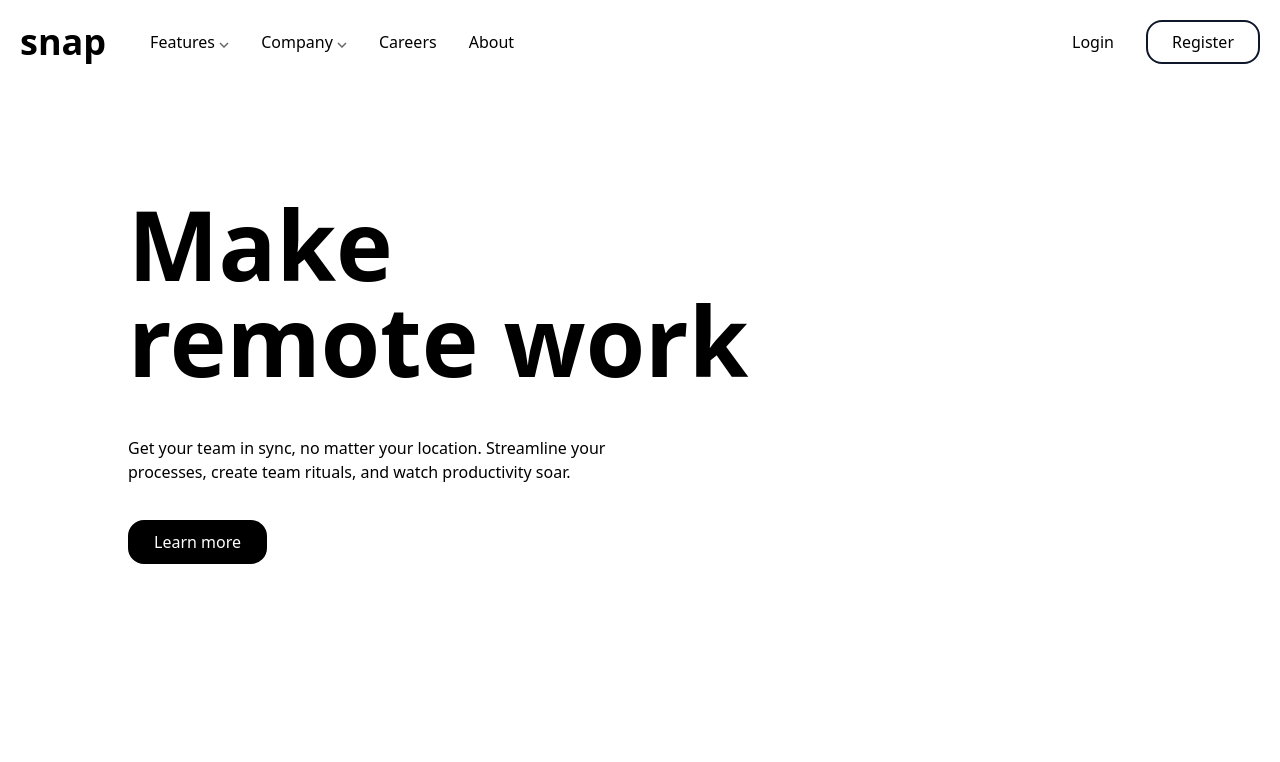
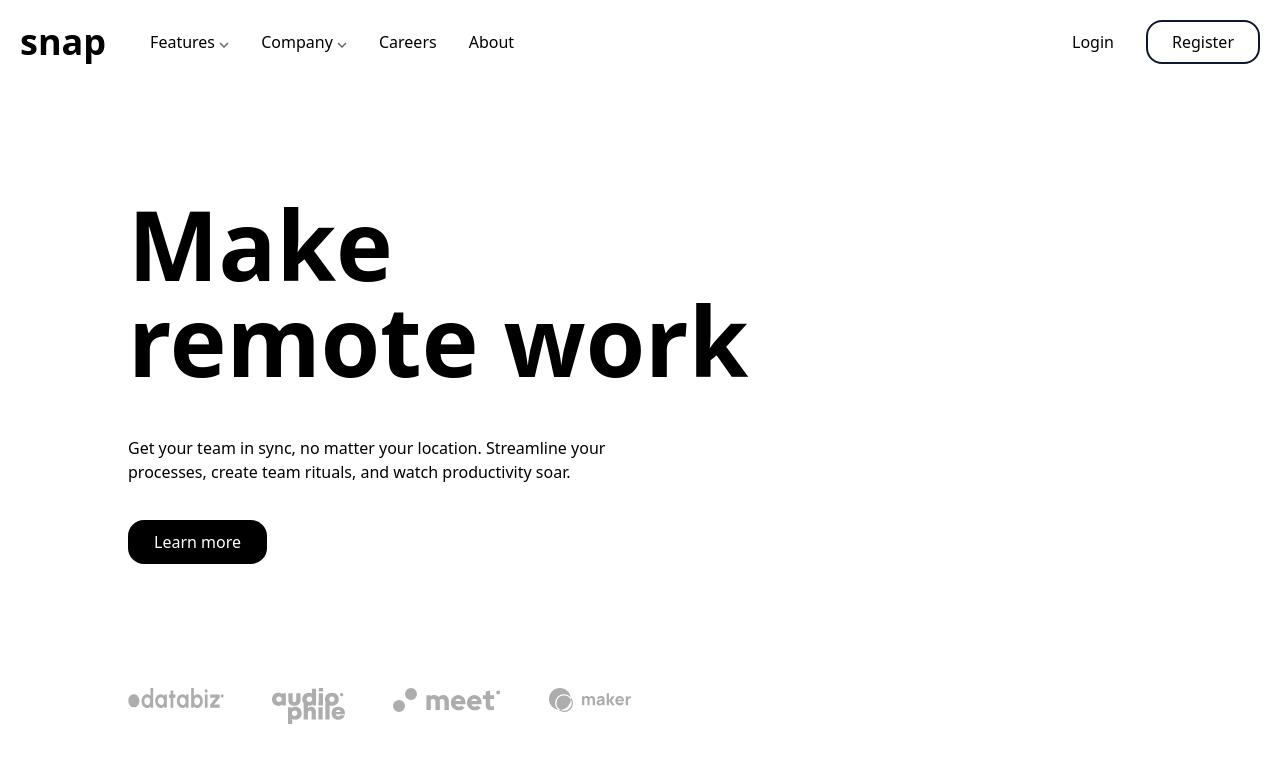
Before and after one commit to ColeJJ/intro_dropdown, a Next.js app: page / in a window 1280 px wide. Shown: the top 762 px of the page. Built offline with nearby package versions, Linux system fonts and the light colour scheme.

Commit message:
added partners section

```diff
--- /dev/null
+++ b/components/partners.tsx
@@ -0,0 +1,12 @@
+const Partners = () => {
+	return (
+		<div className='relative flex space-x-12 top-80 left-32'>
+			<img src='../images/client-databiz.svg' className='w-24 h-5' />
+			<img src='../images/client-audiophile.svg' className='' />
+			<img src='../images/client-meet.svg' className='h-6' />
+			<img src='../images/client-maker.svg' className='h-6' />
+		</div>
+	)
+}
+
+export default Partners
--- a/pages/index.tsx
+++ b/pages/index.tsx
@@ -1,6 +1,7 @@
 import type { NextPage } from 'next'
 import Head from 'next/head'
 import Header from '../components/header'
+import Partners from '../components/partners'
 import Text from '../components/text'
 
 /**
@@ -18,6 +19,7 @@ const Home: NextPage = () => {
 			<body>
 				<Header></Header>
 				<Text></Text>
+				<Partners></Partners>
 			</body>
 		</div >
 	)
```
